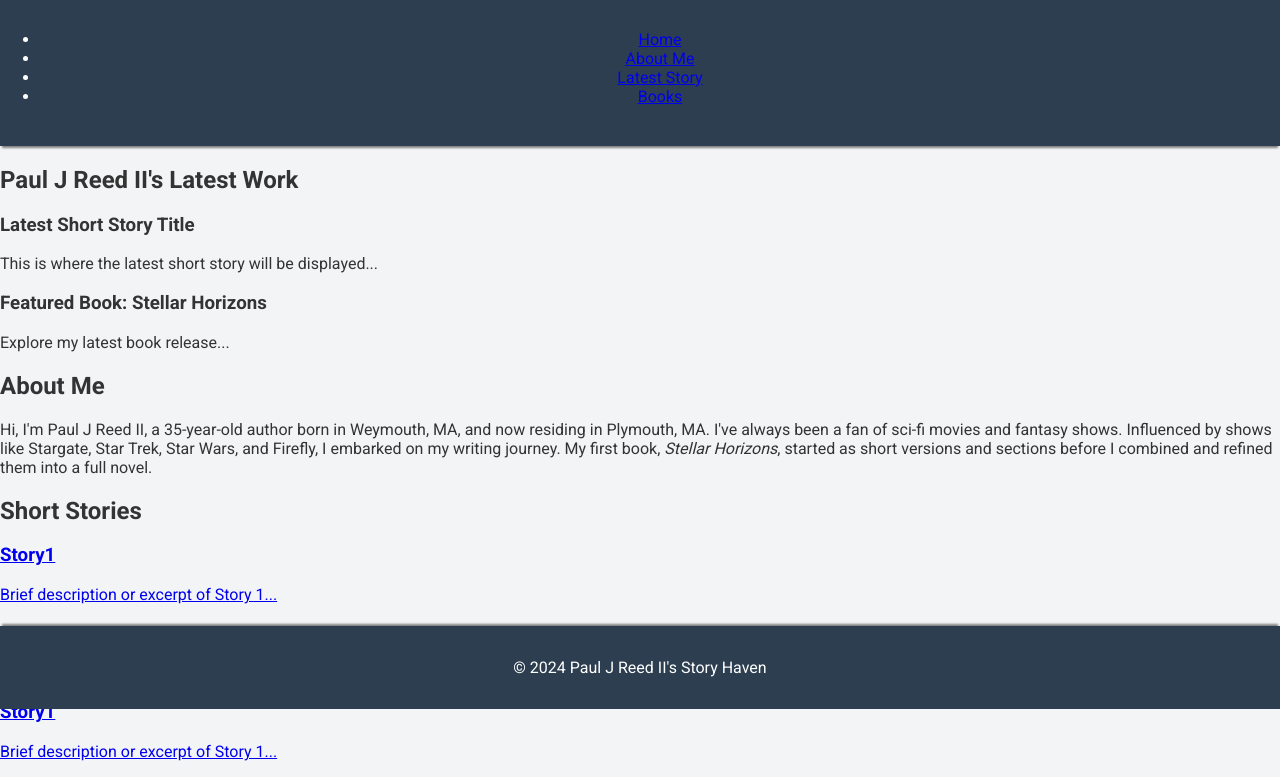
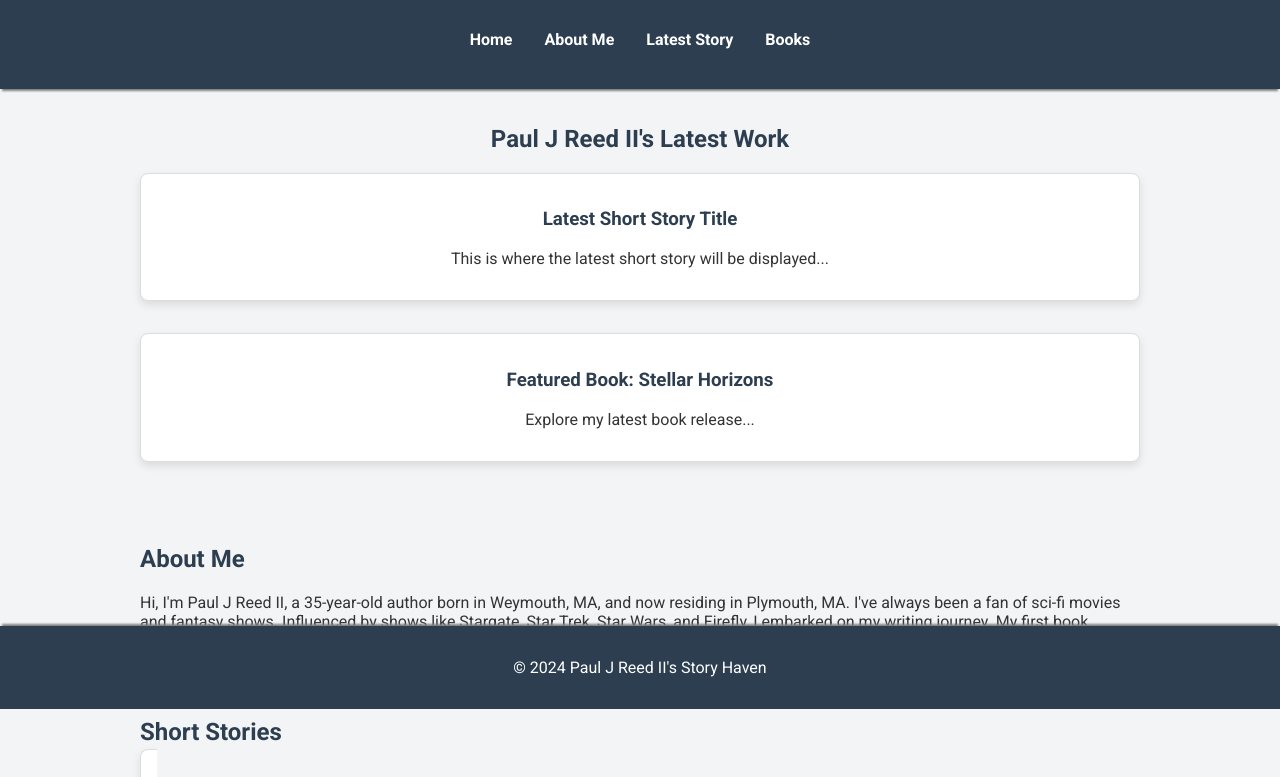
Before and after one commit to meanderpaul/PauljReed.github.io, a plain HTML site: page index.html in a window 1280 px wide. Shown: the part 91-868 px from the top of the page. Drawn offline with Linux system fonts and the light colour scheme.

Commit message:
Update styles.css

```diff
--- a/styles.css
+++ b/styles.css
@@ -40,4 +40,99 @@ nav {
     z-index: 1000;
 }
 
-nav ul
+nav ul {
+    list-style: none;
+    padding: 0;
+    display: flex;
+    justify-content: center;
+}
+
+nav ul li {
+    margin: 0 1em;
+}
+
+nav ul li a {
+    color: #fff;
+    text-decoration: none;
+    font-weight: bold;
+    transition: color 0.3s;
+}
+
+nav ul li a:hover {
+    color: var(--secondary-color);
+}
+
+/* Section styles */
+section {
+    padding: var(--spacing-unit) calc(2 * var(--spacing-unit));
+    max-width: 1000px;
+    margin: 0 auto;
+}
+
+#home {
+    text-align: center;
+}
+
+#latest-story, #feature-book {
+    background-color: #ffffff;
+    border: 1px solid #ddd;
+    padding: 1em;
+    margin-bottom: 2em;
+    border-radius: 8px;
+    box-shadow: 0 4px 8px rgba(0, 0, 0, 0.1);
+    transition: transform 0.3s;
+}
+
+#latest-story:hover, #feature-book:hover {
+    transform: scale(1.02);
+}
+
+h1, h2, h3 {
+    color: var(--primary-color);
+}
+
+/* Story tiles styles */
+.story-tiles {
+    display: grid;
+    grid-template-columns: repeat(auto-fit, minmax(200px, 1fr));
+    gap: 1em;
+    margin-top: 2em;
+}
+
+.story-tile {
+    background-color: #ffffff;
+    border: 1px solid #ddd;
+    padding: 1em;
+    border-radius: 8px;
+    box-shadow: 0 4px 8px rgba(0, 0, 0, 0.1);
+    text-decoration: none;
+    color: #333;
+    transition: transform 0.3s, box-shadow 0.3s;
+}
+
+.story-tile:hover {
+    transform: scale(1.05);
+    box-shadow: 0 8px 16px rgba(0, 0, 0, 0.2);
+}
+
+.story-tile h3 {
+    margin: 0 0 0.5em 0;
+}
+
+.story-tile p {
+    margin: 0;
+}
+
+/* Responsive design for small and medium devices */
+@media (max-width: 600px) {
+    .story-tile {
+        font-size: 0.9em;
+        padding: 1em;
+    }
+}
+
+@media (max-width: 900px) {
+    .story-tiles {
+        grid-template-columns: repeat(auto-fit, minmax(150px, 1fr));
+    }
+}
```
